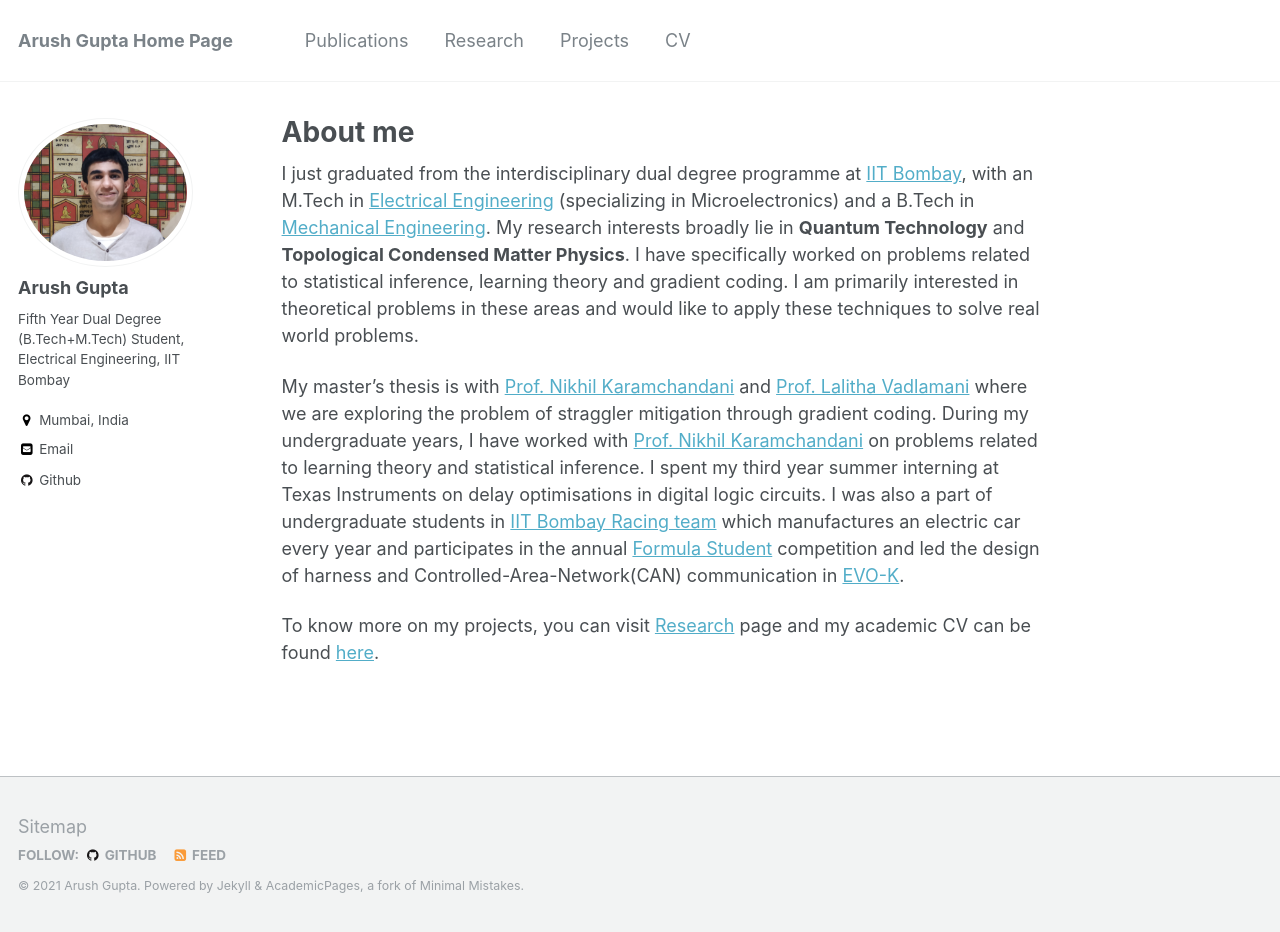
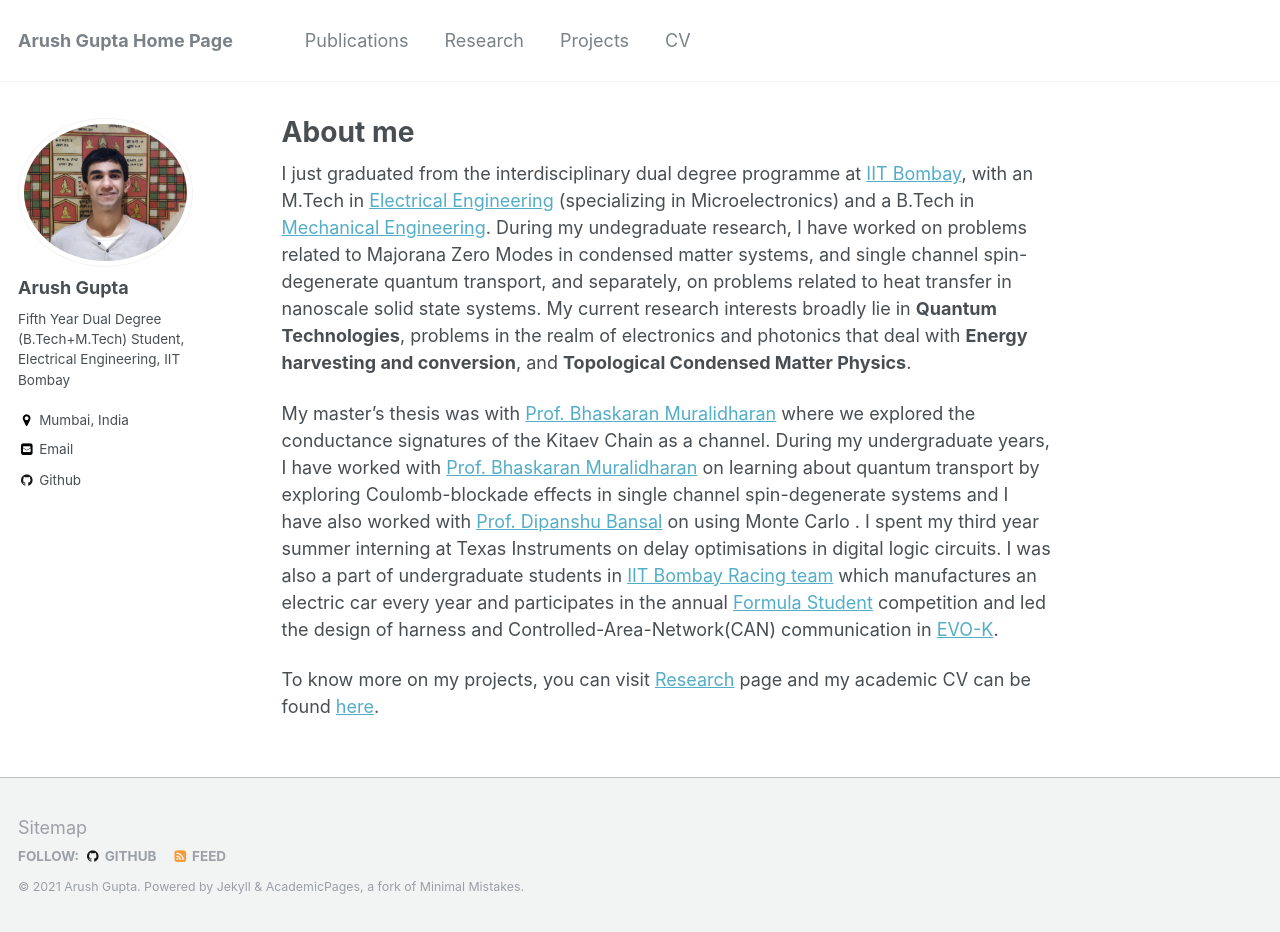
Before and after one commit to arush-gupta/arush-gupta.github.io, a Jekyll site: the page built from _pages/about.md, in a window 1280 px wide and 932 px high. Built offline with Jekyll 4.4.1, drawn with Linux system fonts in a browser that asks for light colours.

Commit message:
Update about.md

```diff
--- a/_pages/about.md
+++ b/_pages/about.md
@@ -9,9 +9,11 @@ redirect_from:
 ---
 
 
-I just graduated from the interdisciplinary dual degree programme at [IIT Bombay](https://www.iitb.ac.in), with an M.Tech in [Electrical Engineering](https://www.ee.iitb.ac.in/web) (specializing in Microelectronics) and a B.Tech in [Mechanical Engineering](https://www.me.iitb.ac.in). My research interests broadly lie in **Quantum Technology** and **Topological Condensed Matter Physics**. I have specifically worked on problems related to statistical inference, learning theory and gradient coding. I am primarily interested in theoretical problems in these areas and would like to apply these techniques to solve real world problems.
+I just graduated from the interdisciplinary dual degree programme at [IIT Bombay](https://www.iitb.ac.in), with an M.Tech in [Electrical Engineering](https://www.ee.iitb.ac.in/web) (specializing in Microelectronics) and a B.Tech in [Mechanical Engineering](https://www.me.iitb.ac.in).
+During my undegraduate research, I have worked on problems related to Majorana Zero Modes in condensed matter systems, and single channel spin-degenerate quantum transport, and separately, on problems related to heat transfer in nanoscale solid state systems.
+My current research interests broadly lie in **Quantum Technologies**, problems in the realm of electronics and photonics that deal with **Energy harvesting and conversion**, and **Topological Condensed Matter Physics**.
 
-My master's thesis is with [Prof. Nikhil Karamchandani](http://www.ee.iitb.ac.in/~nikhilk/) and [Prof. Lalitha Vadlamani](https://faculty.iiit.ac.in/~lalitha.v/) where we are exploring the problem of straggler mitigation through gradient coding. During my undergraduate years, I have worked with [Prof. Nikhil Karamchandani](http://www.ee.iitb.ac.in/~nikhilk/) on problems related to learning theory and statistical inference. I spent my third year summer interning at Texas Instruments on delay optimisations in digital logic circuits. I was also a part of undergraduate students in [IIT Bombay Racing team](http://www.iitbracing.org) which manufactures an electric car every year and participates in the annual [Formula Student](https://www.imeche.org/events/formula-student) competition and led the design of harness and Controlled-Area-Network(CAN) communication in [EVO-K](https://www.iitbracing.org/cars/evok.php).
+My master's thesis was with [Prof. Bhaskaran Muralidharan](http://sharada.ee.iitb.ac.in/~bm/?page_id=85) where we explored the conductance signatures of the Kitaev Chain as a channel. During my undergraduate years, I have worked with [Prof. Bhaskaran Muralidharan](http://sharada.ee.iitb.ac.in/~bm/?page_id=85) on learning about quantum transport by exploring Coulomb-blockade effects in single channel spin-degenerate systems and I have also worked with [Prof. Dipanshu Bansal](https://sites.google.com/view/spectroscopy-iitb/home?authuser=0) on using Monte Carlo . I spent my third year summer interning at Texas Instruments on delay optimisations in digital logic circuits. I was also a part of undergraduate students in [IIT Bombay Racing team](http://www.iitbracing.org) which manufactures an electric car every year and participates in the annual [Formula Student](https://www.imeche.org/events/formula-student) competition and led the design of harness and Controlled-Area-Network(CAN) communication in [EVO-K](https://www.iitbracing.org/cars/evok.php).
 
 To know more on my projects, you can visit [Research](https://Sahasrajit123.github.io/research/) page and my academic CV can be found [here]((https://Sahasrajit123.github.io/files/CV_Sahasrajit.pdf)).
 
```
